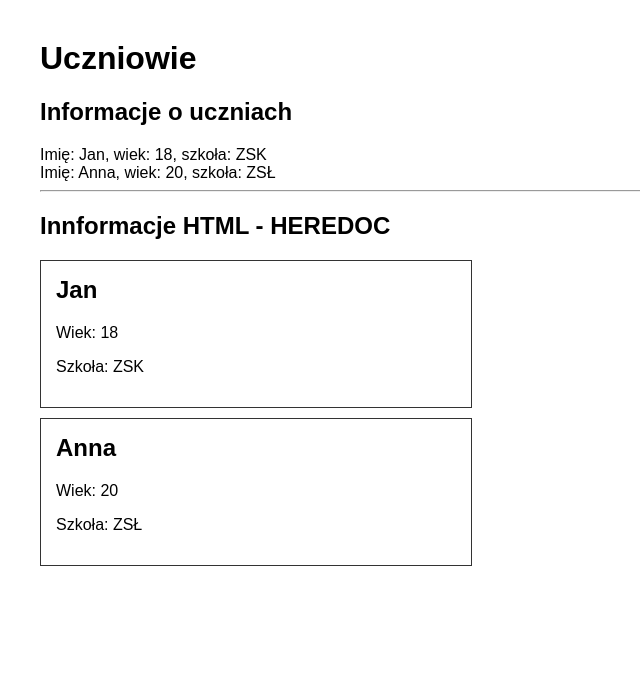
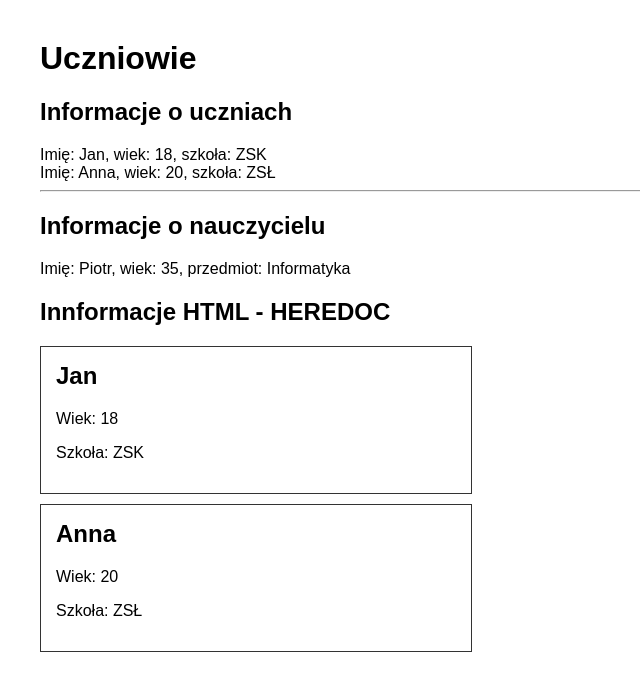
Before and after one commit to GustawKalek/programowanie-php, a PHP site: page / in a window 1280 px wide. Shown: the top 691 px of the page, without its empty margins (0-640 px from the left). Run offline with PHP 8.4, Linux system fonts and the light colour scheme.

Commit message:
add techaer

```diff
--- /dev/null
+++ b/1/classes/Teacher.php
@@ -0,0 +1,29 @@
+<?php
+require_once "Person.php";
+
+class Teacher extends Person
+{
+    private string $subject;
+
+    public function __construct(string $name, int $age, string $subject)
+    {
+        parent::__construct($name, $age);
+        $this->subject = $subject;
+    }
+
+    public function getInfo(): string
+    {
+        return "Imię: {$this->name}, wiek: {$this->age}, przedmiot: {$this->subject}";
+    }
+
+    public function getHtml(): string
+    {
+        return <<<HTML
+            <div class="teacher">
+                <h2>{$this->name}</h2>
+                <p>Wiek: {$this->age}</p>
+                <p>Przedmiot: {$this->subject}</p>
+            </div>
+        HTML;
+    }
+}
--- a/1/index.php
+++ b/1/index.php
@@ -1,8 +1,10 @@
 <?php
 require_once "./classes/Student.php";
+require_once "./classes/Teacher.php";
 
 $student1 = new Student("Jan", 18, "ZSK");
 $student2 = new Student("Anna", 20, "ZSŁ");
+$teacher = new Teacher("Piotr", 35, "Informatyka");
 
 ?>
 
@@ -24,6 +26,12 @@ $student2 = new Student("Anna", 20, "ZSŁ");
     echo $student1->getInfo() . "<br />" . $student2->getInfo() . "<hr />"
     ?>
 
+    <h2>Informacje o nauczycielu</h2>
+
+    <?php
+    echo $teacher->getInfo();
+    ?>
+
     <h2>Innformacje HTML - HEREDOC</h2>
 
     <?php
```
